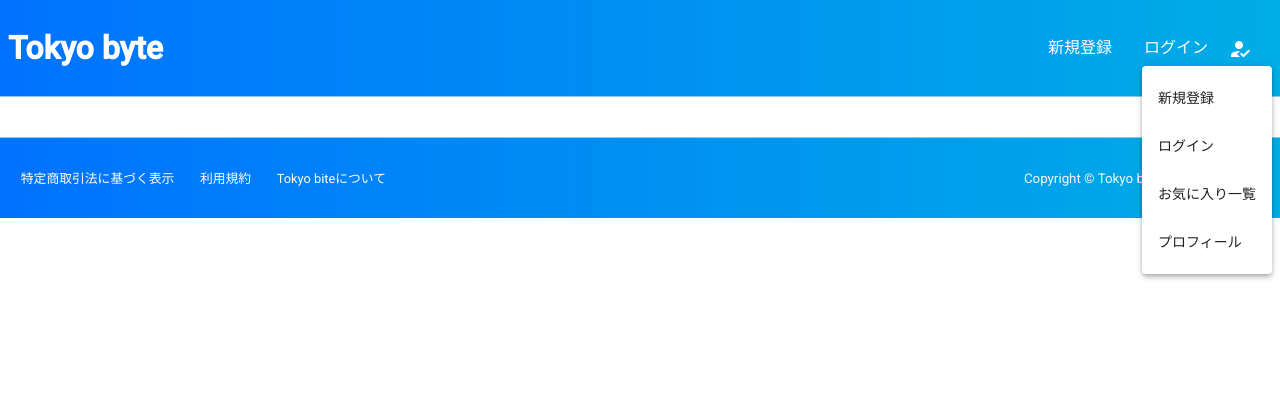
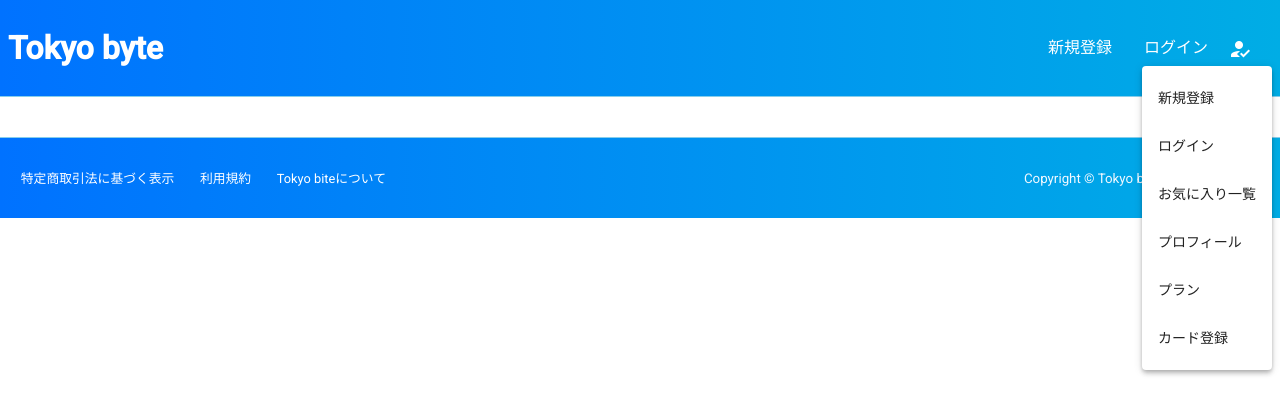
Before and after one commit to cameron-s-dev/angular-jobapp, an Angular app: page / in a window 1280 px wide. Both pictures are taken after a click on the button "how_to_reg". Shown: the top 414 px of the page. Built offline with nearby package versions, Linux system fonts and the light colour scheme.

Commit message:
style(header): routerLink追加

```diff
--- a/src/app/header/header.component.html
+++ b/src/app/header/header.component.html
@@ -18,6 +18,10 @@
             <a routerLink="/profile">
               <button mat-menu-item>プロフィール</button>
             </a>
+            <a routerLink="/plan">
+              <button mat-menu-item>プラン</button>
+            </a>
+            <button mat-menu-item>カード登録</button>
         </mat-menu>
     </ul>
   </nav>
```
